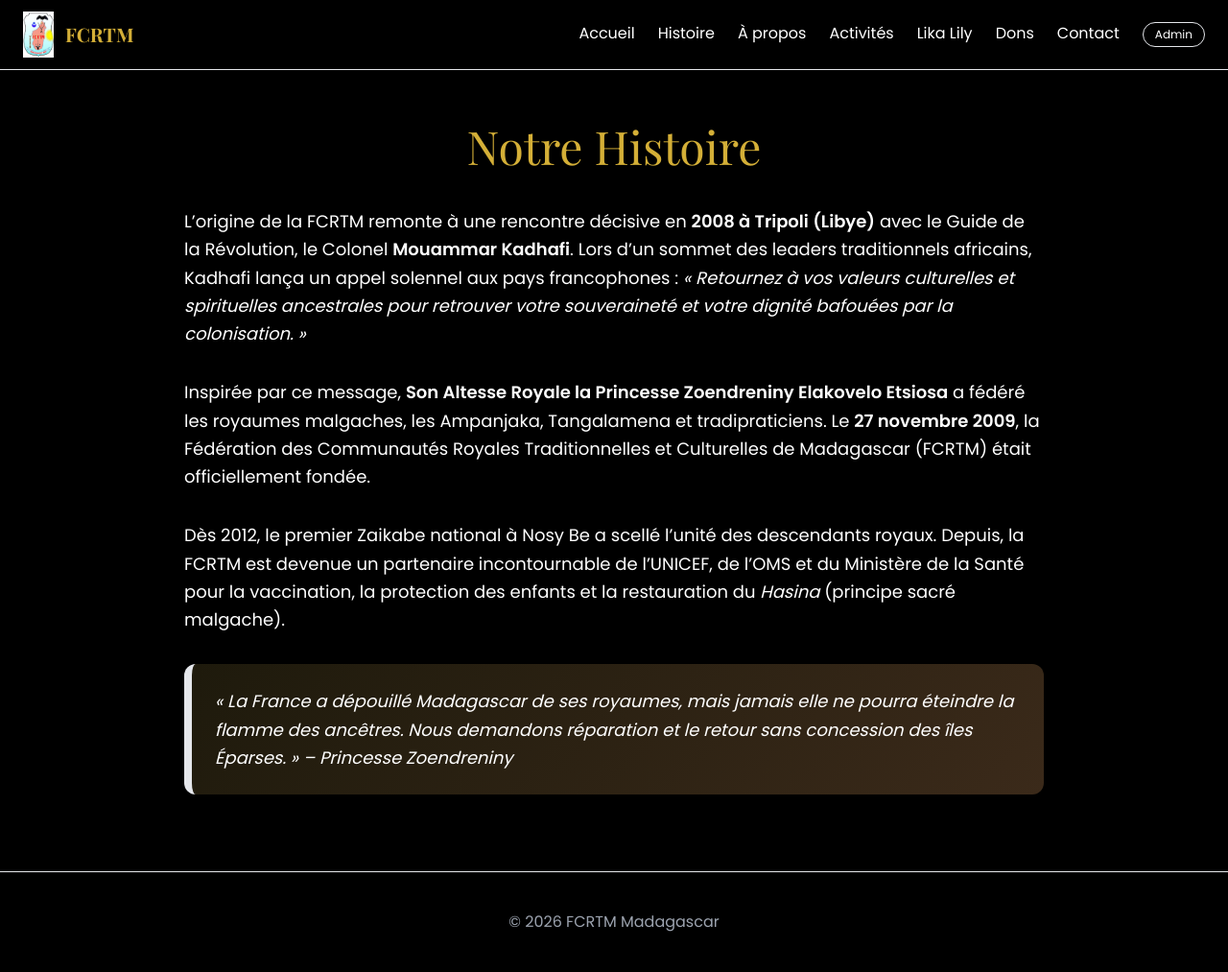
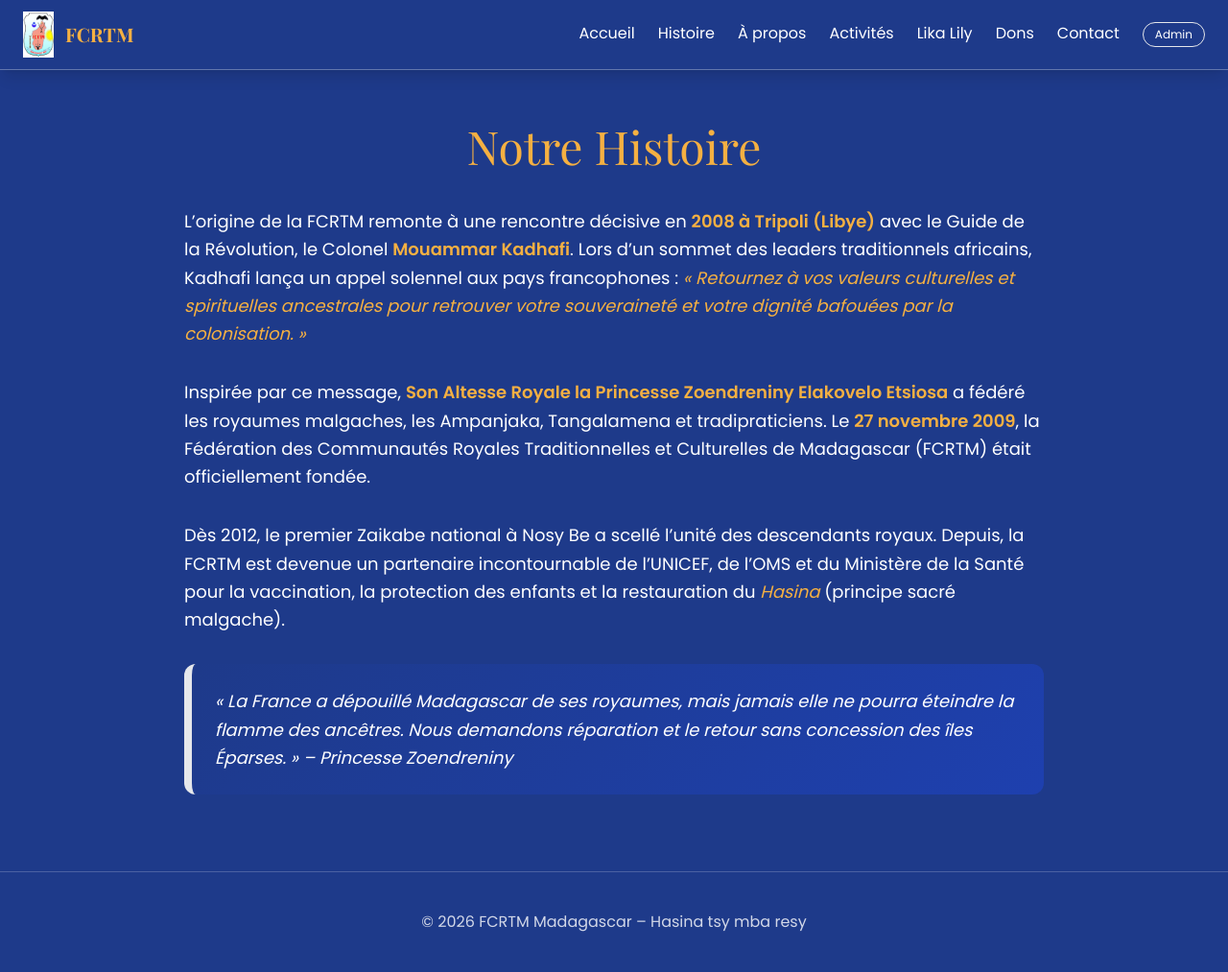
Before and after one commit to Gelasemi/FCRTMSiteweb, a website: page public/histoire.html in a window 1280 px wide. Shown: the whole page at 96% size. Drawn offline with nearby package versions, Linux system fonts and the light colour scheme.

Commit message:
Update histoire.html

```diff
--- a/public/histoire.html
+++ b/public/histoire.html
@@ -8,24 +8,58 @@
   <link href="https://fonts.googleapis.com/css2?family=Playfair+Display:wght@400;700;900&family=Poppins:wght@300;400;600&display=swap" rel="stylesheet">
   <link rel="stylesheet" href="https://cdnjs.cloudflare.com/ajax/libs/font-awesome/6.0.0-beta3/css/all.min.css">
   <link href="https://unpkg.com/aos@2.3.1/dist/aos.css" rel="stylesheet">
-  <style>body { font-family: 'Poppins', sans-serif; } h1,h2,h3,.royal-font { font-family: 'Playfair Display', serif; } .gold-text { color: #d4af37; } .bg-royal { background: linear-gradient(135deg, #1e1a0c 0%, #3b2a1a 100%); } .btn-gold { background-color: #d4af37; color: #1e1a0c; }</style>
+  <style>
+    body { font-family: 'Poppins', sans-serif; background: #1e3a8a; color: white; }
+    h1, h2, h3, .royal-font { font-family: 'Playfair Display', serif; }
+    .gold-text { color: #f5b042; }
+    .bg-royal { background: linear-gradient(135deg, #1e3a8a 0%, #1e40af 100%); }
+    .btn-gold { background-color: #f5b042; color: #1e3a8a; }
+    .nav-link { transition: 0.2s; }
+    .nav-link:hover { color: #f5b042; }
+  </style>
 </head>
-<body class="bg-black text-white">
-<nav class="fixed top-0 w-full z-50 bg-black/80 backdrop-blur-md border-b border-gold/30 py-3"><div class="container mx-auto px-6 flex justify-between items-center"><div class="flex items-center space-x-3"><img src="images/FCRTM LOGO_n.jpg" class="h-12"><span class="royal-font text-xl font-bold gold-text">FCRTM</span></div><div class="space-x-6 hidden md:flex"><a href="index.html" class="hover:text-yellow-400">Accueil</a><a href="histoire.html" class="hover:text-yellow-400">Histoire</a><a href="apropos.html" class="hover:text-yellow-400">À propos</a><a href="activites.html" class="hover:text-yellow-400">Activités</a><a href="likalily.html" class="hover:text-yellow-400">Lika Lily</a><a href="dons.html" class="hover:text-yellow-400">Dons</a><a href="contact.html" class="hover:text-yellow-400">Contact</a><a href="admin.html" class="border border-gold/50 px-3 py-1 rounded-full text-xs">Admin</a></div></div></nav>
-<section class="pt-32 pb-20 px-6 bg-black">
+<body class="text-white">
+  <!-- Navigation : fond bleu roi -->
+  <nav class="fixed top-0 w-full z-50 bg-[#1e3a8a] shadow-lg border-b border-white/30 py-3">
+    <div class="container mx-auto px-6 flex justify-between items-center">
+      <div class="flex items-center space-x-3">
+        <img src="images/FCRTM LOGO_n.jpg" class="h-12" alt="Logo" onerror="this.src='https://via.placeholder.com/48?text=FCRTM'">
+        <span class="royal-font text-xl font-bold gold-text">FCRTM</span>
+      </div>
+      <div class="space-x-6 hidden md:flex">
+        <a href="index.html" class="nav-link text-white">Accueil</a>
+        <a href="histoire.html" class="nav-link text-white">Histoire</a>
+        <a href="apropos.html" class="nav-link text-white">À propos</a>
+        <a href="activites.html" class="nav-link text-white">Activités</a>
+        <a href="likalily.html" class="nav-link text-white">Lika Lily</a>
+        <a href="dons.html" class="nav-link text-white">Dons</a>
+        <a href="contact.html" class="nav-link text-white">Contact</a>
+        <a href="admin.html" class="border border-gold/50 px-3 py-1 rounded-full text-xs text-white hover:bg-gold/20">Admin</a>
+      </div>
+    </div>
+  </nav>
+
+  <!-- Contenu principal -->
+  <section class="pt-32 pb-20 px-6">
     <div class="container mx-auto max-w-4xl">
       <h1 class="text-5xl royal-font gold-text text-center mb-10" data-aos="fade-down">Notre Histoire</h1>
       <div class="space-y-8 text-lg leading-relaxed" data-aos="fade-up">
-      <p>L’origine de la FCRTM remonte à une rencontre décisive en <strong>2008 à Tripoli (Libye)</strong> avec le Guide de la Révolution, le Colonel <strong>Mouammar Kadhafi</strong>. Lors d’un sommet des leaders traditionnels africains, Kadhafi lança un appel solennel aux pays francophones : <em>« Retournez à vos valeurs culturelles et spirituelles ancestrales pour retrouver votre souveraineté et votre dignité bafouées par la colonisation. »</em></p>
-      <p>Inspirée par ce message, <strong>Son Altesse Royale la Princesse Zoendreniny Elakovelo Etsiosa</strong> a fédéré les royaumes malgaches, les Ampanjaka, Tangalamena et tradipraticiens. Le <strong>27 novembre 2009</strong>, la Fédération des Communautés Royales Traditionnelles et Culturelles de Madagascar (FCRTM) était officiellement fondée.</p>
-      <p>Dès 2012, le premier Zaikabe national à Nosy Be a scellé l’unité des descendants royaux. Depuis, la FCRTM est devenue un partenaire incontournable de l’UNICEF, de l’OMS et du Ministère de la Santé pour la vaccination, la protection des enfants et la restauration du <em>Hasina</em> (principe sacré malgache).</p>
+        <p>L’origine de la FCRTM remonte à une rencontre décisive en <strong class="gold-text">2008 à Tripoli (Libye)</strong> avec le Guide de la Révolution, le Colonel <strong class="gold-text">Mouammar Kadhafi</strong>. Lors d’un sommet des leaders traditionnels africains, Kadhafi lança un appel solennel aux pays francophones : <em class="gold-text">« Retournez à vos valeurs culturelles et spirituelles ancestrales pour retrouver votre souveraineté et votre dignité bafouées par la colonisation. »</em></p>
+        <p>Inspirée par ce message, <strong class="gold-text">Son Altesse Royale la Princesse Zoendreniny Elakovelo Etsiosa</strong> a fédéré les royaumes malgaches, les Ampanjaka, Tangalamena et tradipraticiens. Le <strong class="gold-text">27 novembre 2009</strong>, la Fédération des Communautés Royales Traditionnelles et Culturelles de Madagascar (FCRTM) était officiellement fondée.</p>
+        <p>Dès 2012, le premier Zaikabe national à Nosy Be a scellé l’unité des descendants royaux. Depuis, la FCRTM est devenue un partenaire incontournable de l’UNICEF, de l’OMS et du Ministère de la Santé pour la vaccination, la protection des enfants et la restauration du <em class="gold-text">Hasina</em> (principe sacré malgache).</p>
         <div class="bg-royal p-6 rounded-xl border-l-8 border-gold">
           <p class="italic">« La France a dépouillé Madagascar de ses royaumes, mais jamais elle ne pourra éteindre la flamme des ancêtres. Nous demandons réparation et le retour sans concession des îles Éparses. » – Princesse Zoendreniny</p>
         </div>
       </div>
     </div>
   </section>
-<footer class="bg-black border-t border-gold/30 py-10 text-center text-gray-400">© 2026 FCRTM Madagascar</footer>
-<script src="https://unpkg.com/aos@2.3.1/dist/aos.js"></script><script>AOS.init();</script>
+
+  <!-- Footer bleu roi -->
+  <footer class="bg-[#1e3a8a] border-t border-white/20 py-10 text-center text-white/80">
+    <p>© 2026 FCRTM Madagascar – Hasina tsy mba resy</p>
+  </footer>
+
+  <script src="https://unpkg.com/aos@2.3.1/dist/aos.js"></script>
+  <script>AOS.init();</script>
 </body>
 </html>
```
Lines whose indentation alone changed are shown as unchanged.
